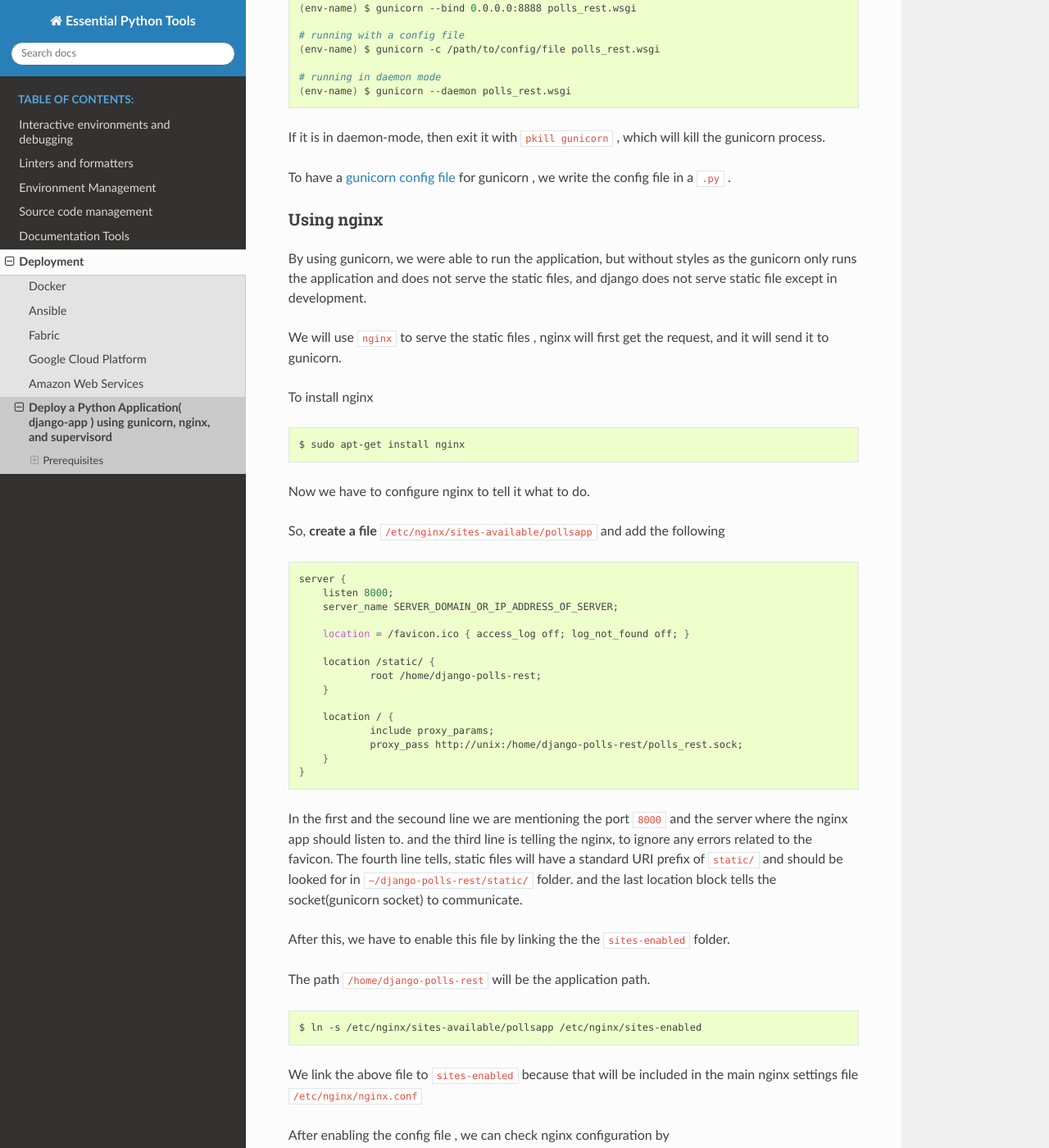
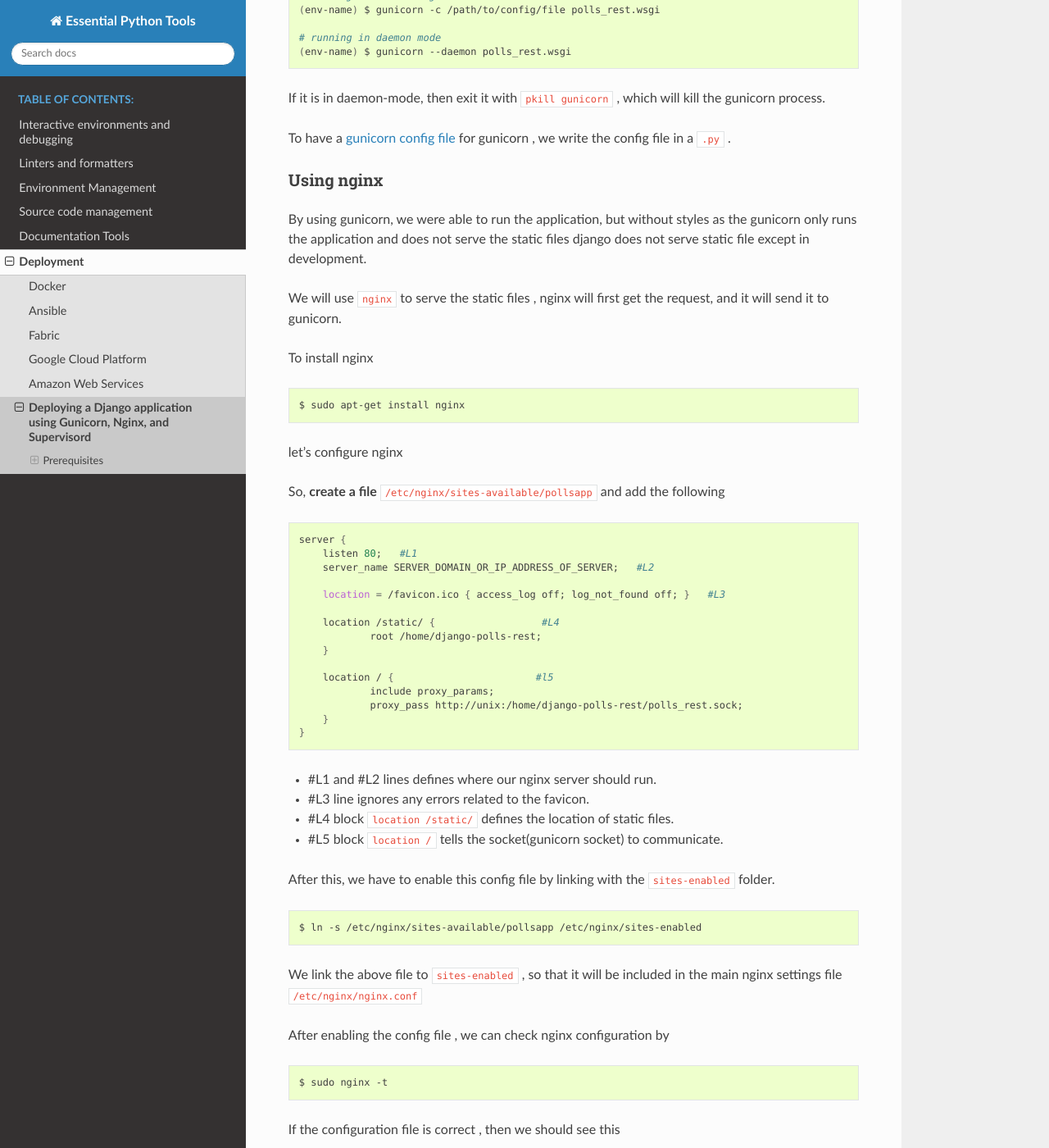
Before and after one commit to agiliq/essential-python-tools, a Sphinx documentation site: the page built from source/deployment/example_of_django_deployment.rst, in a window 1280 px wide and 1400 px high, scrolled down 3319 px. Shown: the whole window at 82% size. Built offline with Sphinx 7.4.7 and the Read the Docs theme 2.0.0, drawn with Linux system fonts in a browser that asks for light colours; some of the changed text lies outside the part shown.

Commit message:
minor: typos and minor correction

```diff
--- a/source/deployment/example_of_django_deployment.rst
+++ b/source/deployment/example_of_django_deployment.rst
@@ -1,4 +1,4 @@
-Deploy a Python Application( django-app ) using gunicorn, nginx, and supervisord
+Deploying a Django application using Gunicorn, Nginx, and Supervisord
 ------------------------------------------------------------------------------------------------------------
 
 This chapter tells the basics of deploying a `django application <https://www.djangoproject.com/>`_ using gunicorn, nginx and supervisord.
@@ -47,13 +47,12 @@
 Let's start with our server
 ~~~~~~~~~~~~~~~~~~~~~~~~~~~~~~
 
-Once we create our server and get connected to it via SSH, then to log in to that server we have to do
+Once we create our server and let's login to the server via SSH,
 
 .. code-block:: shell
 
     $ ssh root@IP_ADDRESS_OF_SERVER
 
-This will get us connected with the server.
 
 Now we have to install the prerequisites, run these commands
 
@@ -85,7 +84,7 @@
 
 .. code-block:: shell
 
-    $ cd /home/
+    $ cd ~
     $ git clone https://github.com/anmolakhilesh/django-polls-rest
 
 Now we have to add permissions to the :code:`manage.py`  file
@@ -94,7 +93,7 @@
 .. code-block:: shell
 
     $ cd /django-polls-rest/
-    $ chmod 755   manage.py
+    $ chmod 755 manage.py
 
 
 Now install the requirements
@@ -145,12 +144,15 @@
 
 .. code-block:: shell
 
-    (env-name) $ python manage.py makemigrations
+    # migrations
     (env-name) $ python manage.py migrate
 
-    # Create a superuser
+    # Create a supervisor, let's
     (env-name) $ python manage.py createsuperuser
 
+
+
+Now postgres-db is setted, now we have to set up the server
 
 
 <<<<<<<<<<<<<<<<<<<<<<<<<<<<<<<<<<<<
@@ -196,7 +198,7 @@
 
 Using nginx
 ~~~~~~~~~~~~~~~~~~~~~~~~~~~~~~
-By using gunicorn, we were able to run the application, but without styles as the gunicorn only runs the application and does not serve the static files, and django does not serve static file except in development.
+By using gunicorn, we were able to run the application, but without styles as the gunicorn only runs the application and does not serve the static files django does not serve static file except in development.
 
 We will use :code:`nginx` to serve the static files , nginx will first get the request, and it will send it to gunicorn.
 
@@ -209,47 +211,52 @@
     $ sudo apt-get install nginx
 
 
-Now we have to configure nginx to tell it what to do.
+.. Now we have to configure nginx to tell it what to do.
+
+let's configure nginx
 
 So, **create a file** :code:`/etc/nginx/sites-available/pollsapp` and add the following
 
 .. code-block:: shell
 
     server {
-        listen 8000;
-        server_name SERVER_DOMAIN_OR_IP_ADDRESS_OF_SERVER;
+        listen 80;   #L1
+        server_name SERVER_DOMAIN_OR_IP_ADDRESS_OF_SERVER;   #L2
 
-        location = /favicon.ico { access_log off; log_not_found off; }
+        location = /favicon.ico { access_log off; log_not_found off; }   #L3
 
-        location /static/ {
+        location /static/ {                  #L4
                 root /home/django-polls-rest;
         }
 
-        location / {
+        location / {                        #l5
                 include proxy_params;
                 proxy_pass http://unix:/home/django-polls-rest/polls_rest.sock;
         }
     }
 
 
-In the first and the secound line we are mentioning the port :code:`8000` and the server where the nginx app should listen to.
-and the third line is telling the nginx, to ignore any errors related to the favicon.
-The fourth line tells, static files will have a standard URI prefix of :code:`static/` and should be looked for in :code:`~/django-polls-rest/static/` folder.
-and the last location block tells the socket(gunicorn socket) to communicate.
+
++ #L1 and #L2 lines defines where our nginx server should run.
++ #L3 line ignores any errors related to the favicon.
++ #L4 block :code:`location /static/` defines the location of static files.
++ #L5 block :code:`location /` tells the socket(gunicorn socket) to communicate.
+
+.. will have a standard URI prefix of :code:`static/` and should be looked for in :code:`~/django-polls-rest/static/` folder.
 
 
-After this, we have to enable this file by linking the the :code:`sites-enabled` folder.
-
-
-
-The path :code:`/home/django-polls-rest` will be the application path.
+After this, we have to enable this config file by linking with the :code:`sites-enabled` folder.
 
 .. code-block:: shell
 
     $ ln -s /etc/nginx/sites-available/pollsapp /etc/nginx/sites-enabled
 
 
-We link the above file  to :code:`sites-enabled` because that will be included in the main nginx settings file :code:`/etc/nginx/nginx.conf`
+.. The path :code:`/home/django-polls-rest` will be the application path.
+
+
+
+We link the above file  to :code:`sites-enabled` , so that it will be included in the main nginx settings file :code:`/etc/nginx/nginx.conf`
 
 
 After enabling the config file , we can check nginx configuration by
@@ -264,7 +271,7 @@
 .. image:: _static/images/nginx-t.png
 
 
-Now we have to mention the static files of our app in the :code:`settings.py`   file . So add this line in `settings.py`
+Now we have to mention the static files directory of our app in :code:`settings.py`   file . So add this line in `settings.py`
 
 .. code-block:: python
 
@@ -285,8 +292,8 @@
     (env-name) $ gunicorn --daemon --workers 3 --bind  unix:/home/django-polls-rest/polls_rest.sock polls_rest.wsgi
 
 
-The :code:`/home/django-polls-rest/polls_rest.sock` file is a unix-socket file will be created automatically.
-And this file will enable Gunicorn and Nginx to communicate to each other.
+The :code:`/home/django-polls-rest/polls_rest.sock` file is a unix-socket file which will be created automatically.
+And this file will enable Gunicorn and Nginx to communicate with each other.
 
 
 Now Restart Nginx for changes to take effect.
@@ -297,15 +304,15 @@
 
 This will run our app in the :code:`http://IP_ADDRESS`
 
- Point to remember , check :code:`ALLOWED_HOSTS` in  :code:`settings.py` to have you host name or ip address.
+ Point to remember , check :code:`ALLOWED_HOSTS` in  :code:`settings.py` to have you host name or ip address of server.
 
 
-Let's us Supervisord
+Configuring Gunicorn with Supervisord
 ~~~~~~~~~~~~~~~~~~~~~~~~~~~~~~
 `Supervisor <http://supervisord.org/>`_ is a process monitoring tool, which can restart any process if the process dies or gets killed for some reason.
 
-At present we are manually starting gunicorn in daemon to run our app, Suppose if this gunicorn process closes or gets killed , then we have to manually start it again.
-To automate the process of restarting we use `Supervisord`, So that supervisor controls the gunicorn process.
+At present we are manually starting gunicorn in daemon to run our app, Suppose if this gunicorn process closes or gets killed due to some reason then we have to manually start it again.
+To monitor our processes we use `Supervisord`, So that supervisor controls the gunicorn process.
 
 To install supervisord
 
@@ -320,36 +327,32 @@
 
 .. code-block:: shell
 
-    [program:pollsapi]
-    directory=/home/django-polls-rest/polls_rest
-    command=/home/.virtualenvs/demo-polls-1/bin/gunicorn --workers 3 --bind unix:/home/django-polls-rest/polls_rest.sock polls_rest.wsgi
-    autostart=true
-    autorestart=true
-    stderr_logfile=/var/log/pollsapi.err.log
-    stdout_logfile=/var/log/pollsapi.out.log
+    [program:pollsapi]   #L1
+    directory=/home/django-polls-rest/polls_rest     #L2
+    command=/home/.virtualenvs/demo-polls-1/bin/gunicorn --workers 3 --bind unix:/home/django-polls-rest/polls_rest.sock polls_rest.wsgi      #L3
+    autostart=true       #L4
+    autorestart=true     #L5
+    stderr_logfile=/var/log/pollsapi.err.log      #L6
+    stdout_logfile=/var/log/pollsapi.out.log      #L7
 
 
 Let's understand the config file we have written,
 
-:code:`[program:pollsapi]` this tells us that the program name is `pollsapi`
-
-This name is used in commands like
++ #L1 line :code:`[program:pollsapi]` names the program( or process ) as `pollsapi`, which can be used as
 
 .. code-block:: shell
 
-    $ sudo supervisorctl start myproject
+    $ sudo supervisorctl start pollsapi
 
 
-The :code:`directory` tells us the path to our project.
-
-The :code:`command` is the command to start our project
-
-And :code:`autostart` tells the application to start on system boot and :code:`autorestart` will restart the app when it closes for some reason.
-
-:code:`stderr_logfile` which will have the error logs & :code:`stdout_logfile` will have non-error logs.
++ #L2 line :code:`directory` is the path to our project.
++ #L3 line :code:`command` is the command to start our project
++ #L4 lines :code:`autostart` tells the script to start on system boot.
++ #L5 line :code:`autorestart` tells the script to restart when it closes for some reason
++ #L6 :code:`stderr_logfile` which will store the error logs &  #L7 :code:`stdout_logfile` will store the non-error logs.
 
 
-Now to save the file, run these command
+Now lets save this file and update supervisor
 
 .. code-block:: shell
 
@@ -357,7 +360,7 @@
     $ sudo supervisorctl update
     $ sudo supervisorctl reload
 
-We have just updated and reloaded the supervisor .
+Check the supervisor status .
 
 .. code-block:: shell
 
@@ -374,14 +377,18 @@
 
     $ ps ax | grep gunicorn
 
+This command lists all the processes running with gunicorn
 
-To check if the app is serving by gunicorn , do curl
+
+To check if the app is running , let's do curl
 
 .. code-block:: shell
 
     $ curl 0.0.0.0:8000
 
-let’s restart our nginx
+.. this will show if the app is running or not
+
+After configuring gunicorn with supervisor, let's restart our nginx
 
 .. code-block:: shell
 
```
Also changed, not shown: other parts of source/deployment/example_of_django_deployment.rst (+7 -7 lines).
